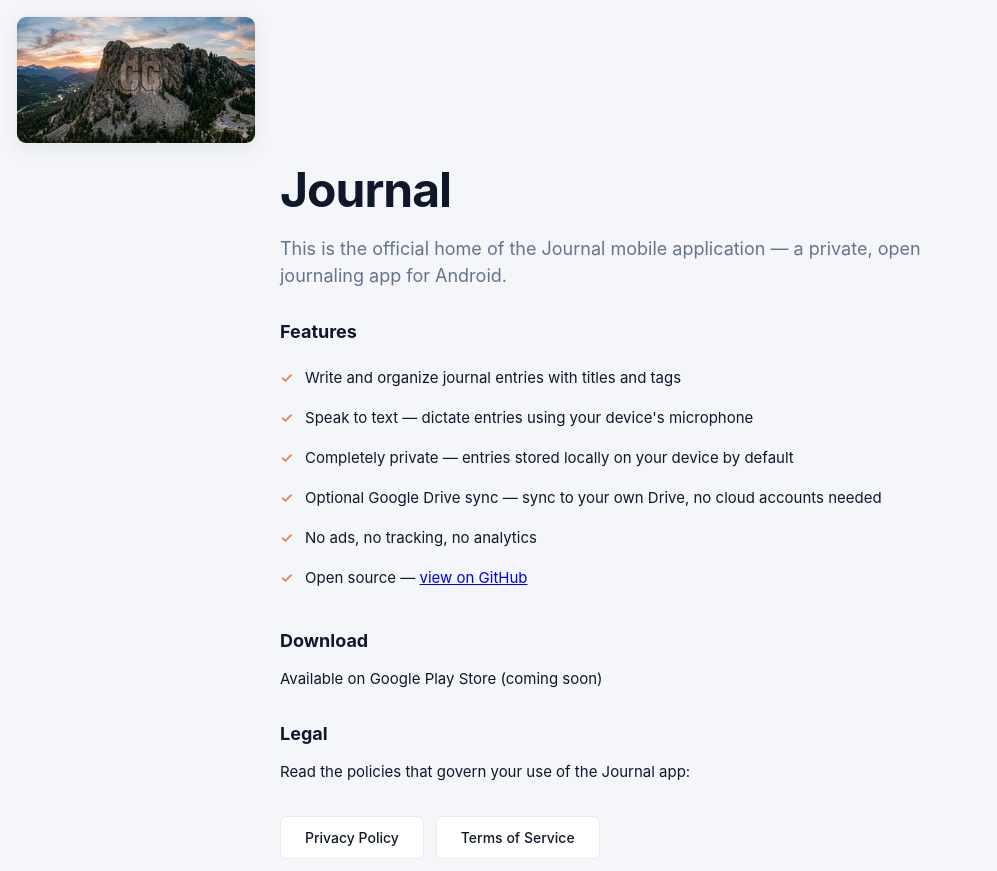
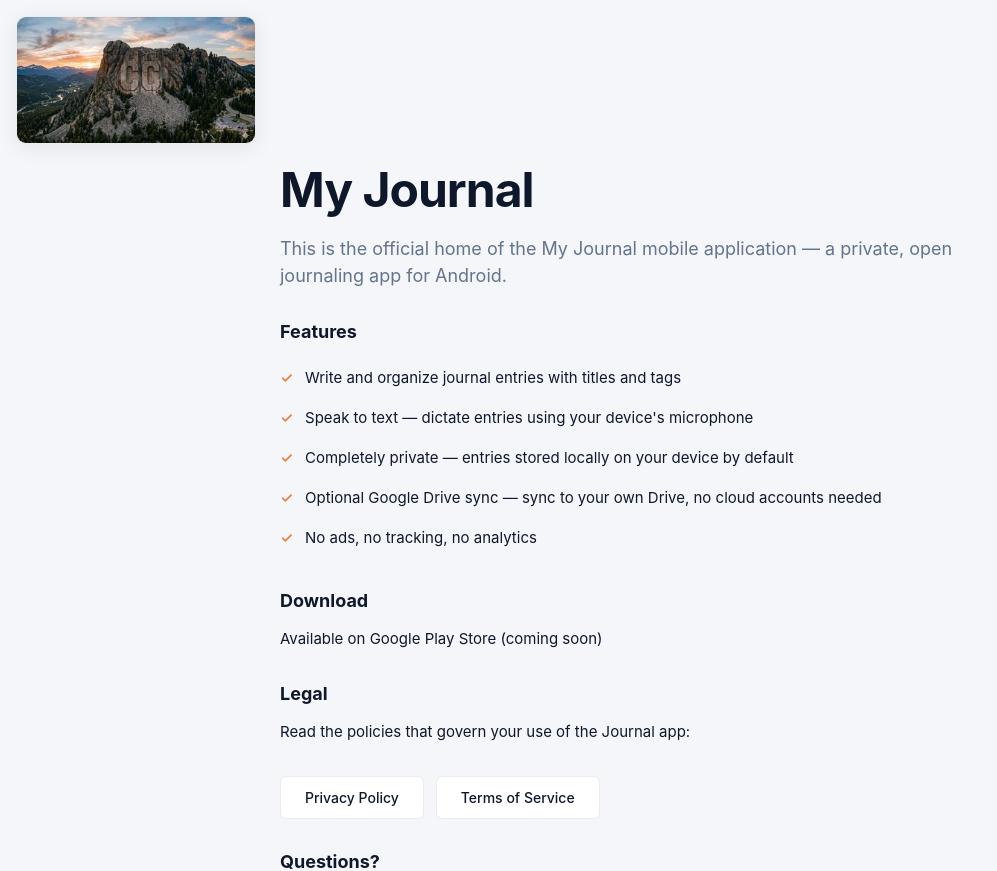
Before and after one commit to cclark31415/chrisclark-net, a Flask app: page /JournalingApp in a window 1280 px wide. Shown: the top 871 px of the page, without its empty margins (0-997 px from the left). Run offline with Flask 3, Linux system fonts and the light colour scheme.

Commit message:
fixing text in Journal App landing page

```diff
--- a/templates/journal_app_index.html
+++ b/templates/journal_app_index.html
@@ -5,7 +5,7 @@
     <meta name="viewport" content="width=device-width, initial-scale=1.0">
     <meta name="theme-color" content="#F4F6FA" media="(prefers-color-scheme: light)">
     <meta name="theme-color" content="#0B1220" media="(prefers-color-scheme: dark)">
-    <meta name="description" content="Journal - A private, open journaling app for Android. No ads, no tracking, entries stored locally on your device.">
+    <meta name="description" content="My Journal - A private, open journaling app for Android. No ads, no tracking, entries stored locally on your device.">
     <title>Journal App · Chris Clark</title>
     <link rel="icon" type="image/x-icon" href="/static/favicon.ico">
     <script>
@@ -104,8 +104,8 @@
         <img src="/static/CC_Mountain.jpg" alt="" width="320" height="175">
     </a>
     <div class="container">
-        <h1>Journal</h1>
-        <p class="tagline">This is the official home of the Journal mobile application — a private, open journaling app for Android.</p>
+        <h1>My Journal</h1>
+        <p class="tagline">This is the official home of the My Journal mobile application — a private, open journaling app for Android.</p>
 
         <h2>Features</h2>
         <ul class="feature-list">
@@ -114,7 +114,7 @@
             <li>Completely private — entries stored locally on your device by default</li>
             <li>Optional Google Drive sync — sync to your own Drive, no cloud accounts needed</li>
             <li>No ads, no tracking, no analytics</li>
-            <li>Open source — <a href="https://github.com/cclark31415/JournalApp">view on GitHub</a></li>
+            <!--<li>Open source — <a href="https://github.com/cclark31415/JournalApp">view on GitHub</a></li> -->
         </ul>
 
         <h2>Download</h2>
```
